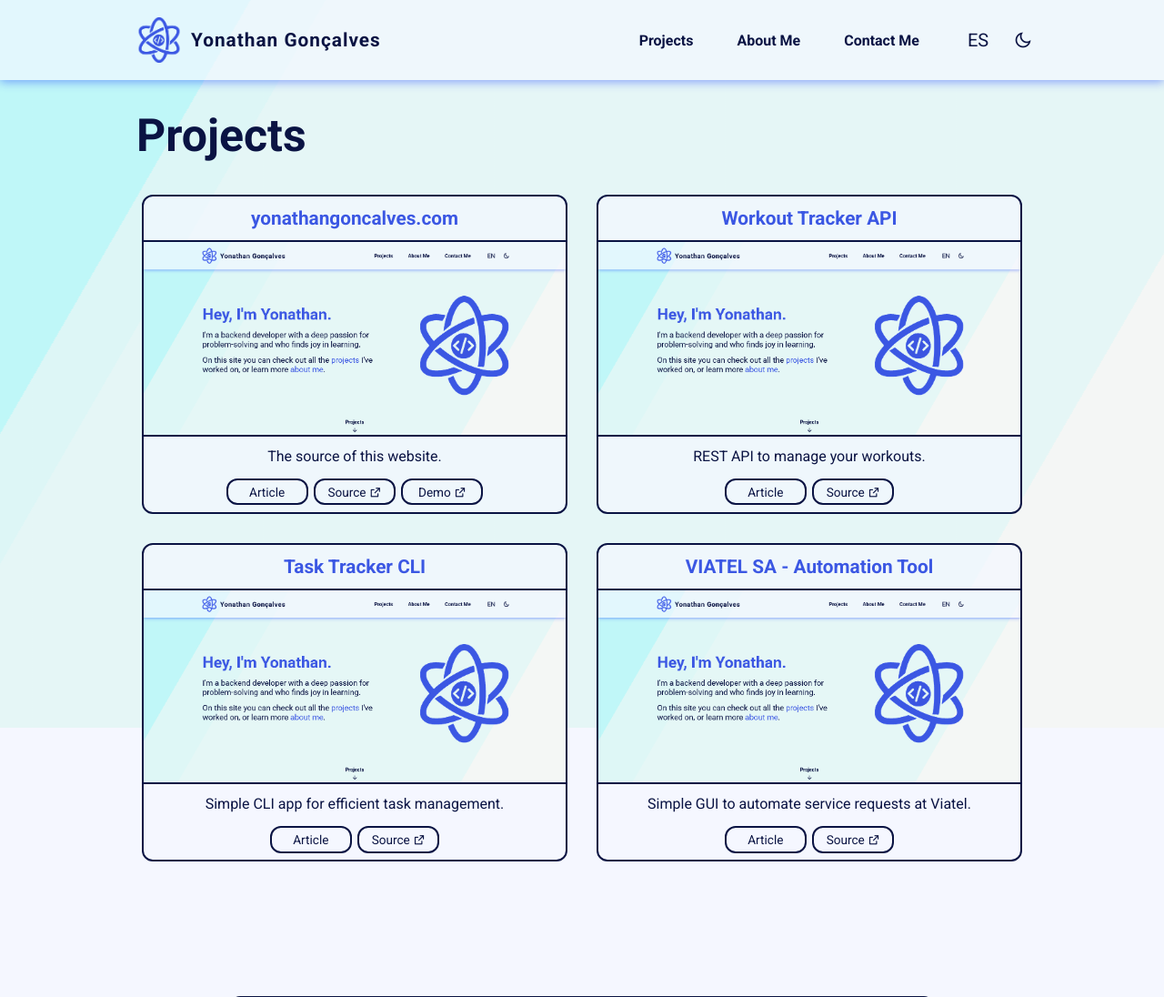
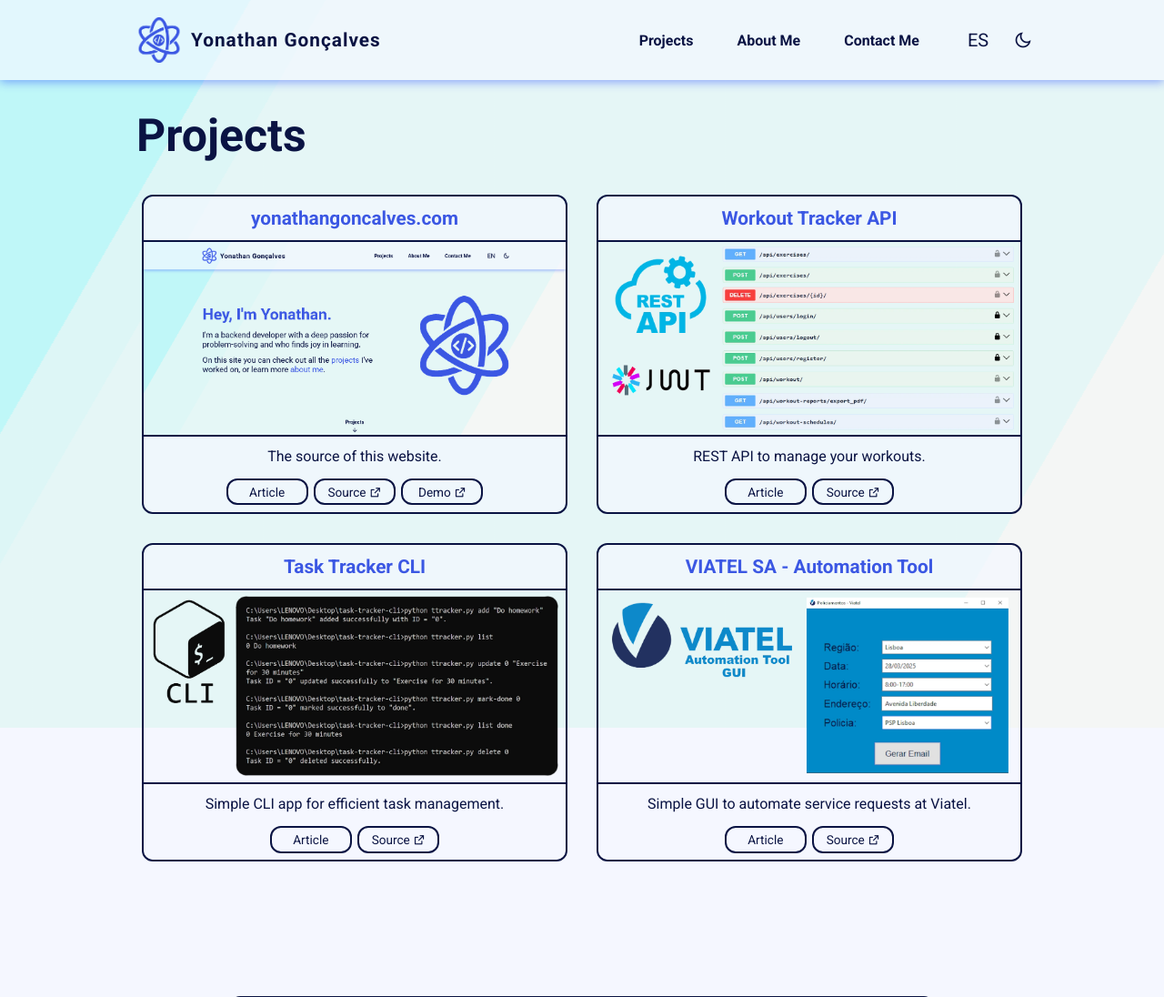
Before and after one commit to YonaGonca/myportfolio, a Django app: page /projects/ in a window 1280 px wide. Shown: the top 1096 px of the page at 91% size. Run offline with Django 3.2, Linux system fonts and the light colour scheme.

Commit message:
-Change some projects styles -Added differents images to each project(Ligth and Dark mode)

```diff
--- a/portfolio/static/css/main.css
+++ b/portfolio/static/css/main.css
@@ -377,7 +377,6 @@ nav {
   border: 2px solid var(--text-color);
   border-radius: 12px;
   margin: 1rem;
-  background-color: var(--header-color);
 
 }
 
@@ -389,6 +388,8 @@ nav {
   font-size: var(--bigger-normal-font-size);
   border-radius: 12px 12px 0px 0px;
   cursor: pointer;
+  background-color: var(--header-color);
+
 }
 
 #project_title:hover{
@@ -399,14 +400,23 @@ nav {
 #project_image{
   border-top: 2px solid var(--text-color);
   border-bottom: 2px solid var(--text-color);
+  background-color: transparent !important;
 }
 
 #project_description{
   padding: .75rem 1rem;
+  background-color: var(--header-color);
+}
+
+#project_links{
+  background-color: var(--header-color);
+  border-bottom-left-radius: 12px;
+  border-bottom-right-radius: 12px;
 }
 
 #project_links_list{
   display: inline-block;
+
 }
 
 #project_links_list li{
--- a/portfolio/templates/projects.html
+++ b/portfolio/templates/projects.html
@@ -50,9 +50,9 @@
             </div>
             <div id="project_image">
                 <img class="project_image_change"
-                src="{% if dark_mode == 'enabled' %}{% static 'assets/images/portfolio_dark.webp' %}{% else %}{% static 'assets/images/portfolio.webp' %}{% endif %}"
-                data-light="{% static 'assets/images/portfolio.webp' %}"
-                data-dark="{% static 'assets/images/portfolio_dark.webp' %}"
+                src="{% if dark_mode == 'enabled' %}{% static 'assets/images/workout_api_dark.webp' %}{% else %}{% static 'assets/images/workout_api.webp' %}{% endif %}"
+                data-light="{% static 'assets/images/workout_api.webp' %}"
+                data-dark="{% static 'assets/images/workout_api_dark.webp' %}"
                 alt="Portfolio preview in light and dark mode">             </div>
             <div id="project_description">
                 {% blocktrans %}REST API to manage your workouts.{% endblocktrans %}
@@ -74,9 +74,9 @@
             </div>
             <div id="project_image">
                 <img class="project_image_change"
-                src="{% if dark_mode == 'enabled' %}{% static 'assets/images/portfolio_dark.webp' %}{% else %}{% static 'assets/images/portfolio.webp' %}{% endif %}"
-                data-light="{% static 'assets/images/portfolio.webp' %}"
-                data-dark="{% static 'assets/images/portfolio_dark.webp' %}"
+                src="{% if dark_mode == 'enabled' %}{% static 'assets/images/task_tracker_cli_dark.webp' %}{% else %}{% static 'assets/images/task_tracker_cli.webp' %}{% endif %}"
+                data-light="{% static 'assets/images/task_tracker_cli.webp' %}"
+                data-dark="{% static 'assets/images/task_tracker_cli_dark.webp' %}"
                 alt="Portfolio preview in light and dark mode">              </div>
             <div id="project_description">
                 {% blocktrans %}Simple CLI app for efficient task management.{% endblocktrans %}
@@ -98,9 +98,9 @@
             </div>
             <div id="project_image">
                 <img class="project_image_change"
-                src="{% if dark_mode == 'enabled' %}{% static 'assets/images/portfolio_dark.webp' %}{% else %}{% static 'assets/images/portfolio.webp' %}{% endif %}"
-                data-light="{% static 'assets/images/portfolio.webp' %}"
-                data-dark="{% static 'assets/images/portfolio_dark.webp' %}"
+                src="{% if dark_mode == 'enabled' %}{% static 'assets/images/viatel_dark.webp' %}{% else %}{% static 'assets/images/viatel.webp' %}{% endif %}"
+                data-light="{% static 'assets/images/viatel.webp' %}"
+                data-dark="{% static 'assets/images/viatel_dark.webp' %}"
                 alt="Portfolio preview in light and dark mode">              </div>
             <div id="project_description">
                 {% blocktrans %}Simple GUI to automate service requests at Viatel.{% endblocktrans %}
```
Also changed, not shown: portfolio/static/assets/images/task_tracker_cli.webp (added), portfolio/static/assets/images/task_tracker_cli_dark.webp (added), portfolio/static/assets/images/viatel.webp (added), portfolio/static/assets/images/viatel_dark.webp (added), portfolio/static/assets/images/workout_api.webp (added), portfolio/static/assets/images/workout_api_dark.webp (added).
